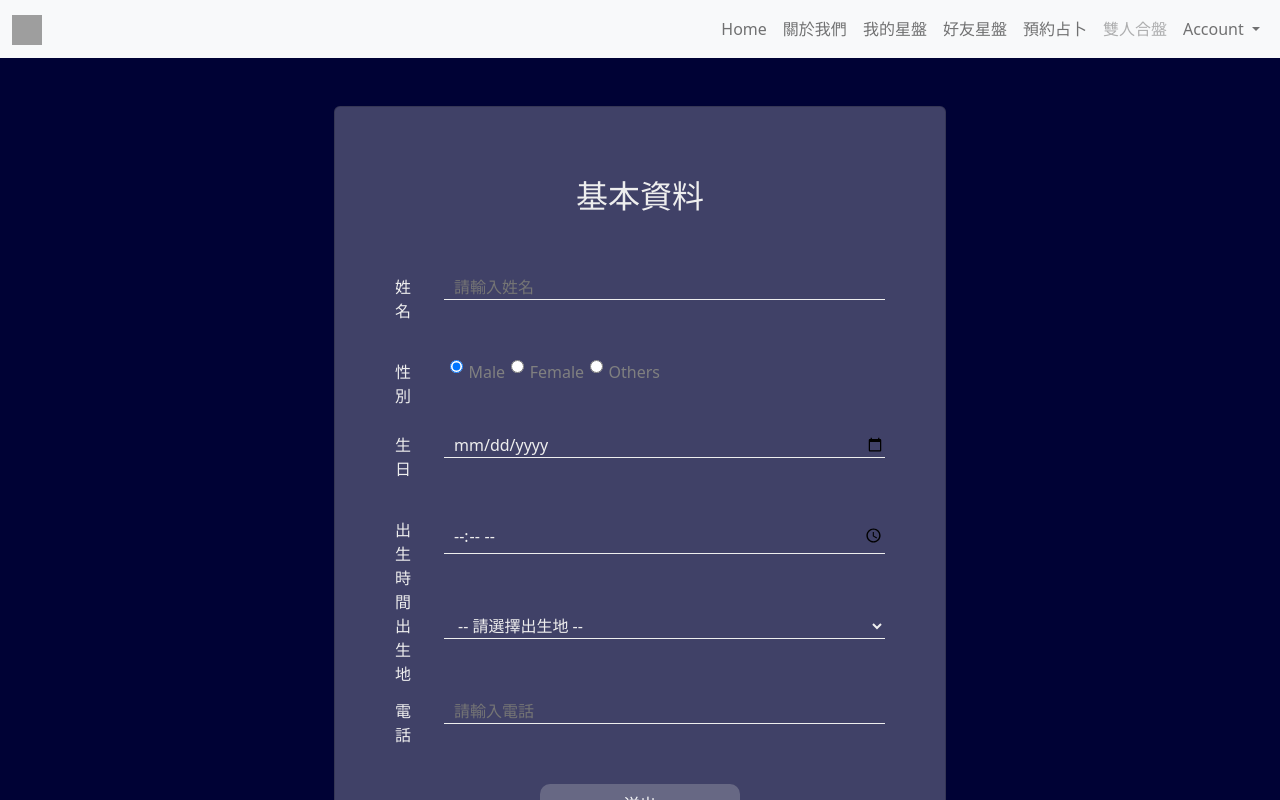
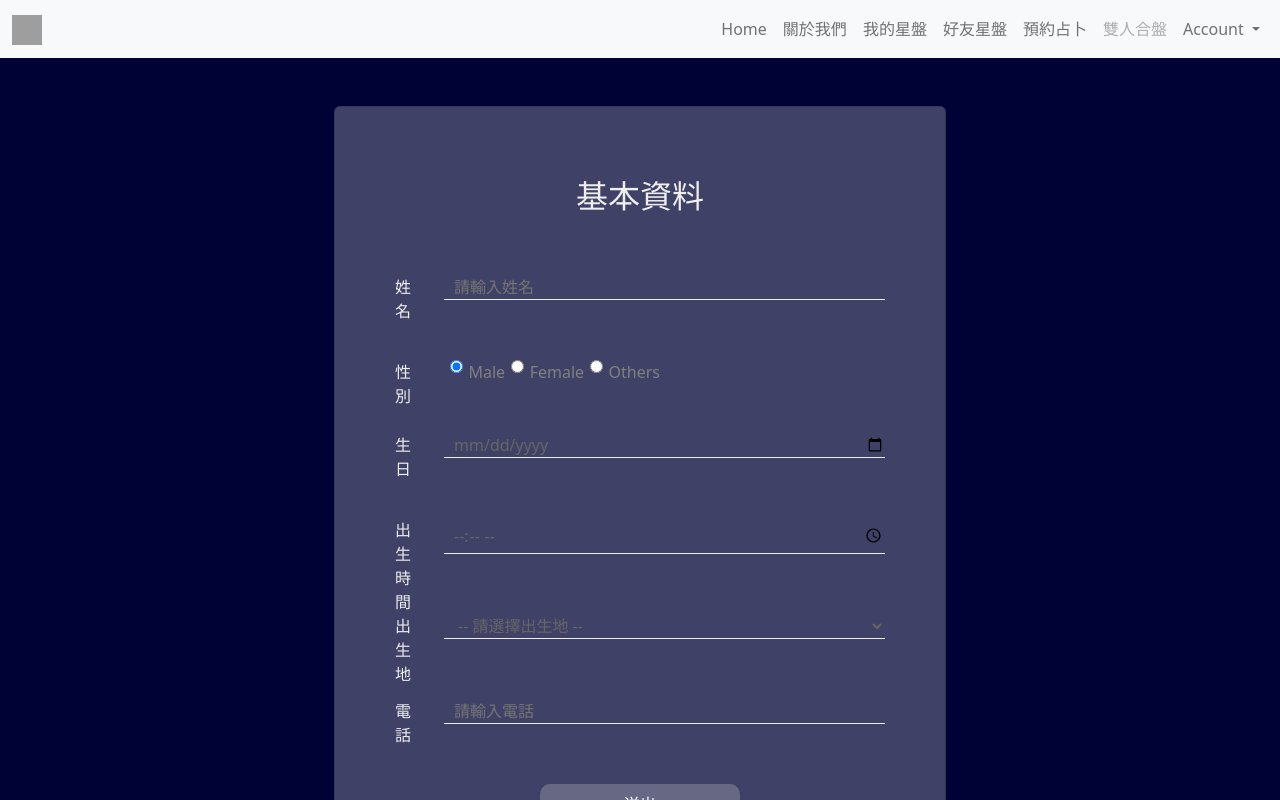
Before and after one commit to ggssgsgs/astria, a Vue app: page /signUpForm in a window 1280 px wide. Shown: the top 800 px of the page. Built offline with nearby package versions, Linux system fonts and the light colour scheme; grey boxes are pictures that could not be loaded; the HTML template or start-up script is replaced by a standard one.

Commit message:
202209240811

```diff
--- a/src/views/LoginByCode.vue
+++ b/src/views/LoginByCode.vue
@@ -33,15 +33,16 @@ export default {
 </script>
 
 <style scoped>
-/* .login-code {
-    position:relative;
-} */
+*{
+  color: #666;
+}
 input {
   width: 100%;
   height: 60px;
   margin: 20px 0;
   padding-left: 10px;
   border-radius: 10px;
+  color: #666;
 }
 .login-code {
   padding: 0 80px;
--- a/src/views/LoginByPwd.vue
+++ b/src/views/LoginByPwd.vue
@@ -48,6 +48,7 @@ input {
   margin: 20px 0;
   padding-left: 10px;
   border-radius: 10px;
+  color: #666;
 }
 .inpuForm {
   padding: 0 80px;
--- a/src/views/SignUp.vue
+++ b/src/views/SignUp.vue
@@ -258,6 +258,7 @@ input {
 h2 {
   text-align: center;
   margin: 30px 0 20px;
+  color: #eee;
 }
 img {
   width: 100%;
@@ -291,7 +292,7 @@ img {
   border-radius: 10px;
   background: rgba(217, 217, 217, 0.25);
   border: none;
-  color: #fff;
+  color: #eee;
 }
 .outlink {
   padding: 20px 30px;
@@ -319,12 +320,22 @@ img {
   flex-direction: column;
   align-items: center;
   text-align: center;
+  margin-top: 10px;
+}
+.sinup span {
+  color: #eee;
+  margin-top: 10px;
 }
 .sinup .t1 {
-  margin-left: 10px;
+  margin: 0px 0 0 10px;
+
+  color: #eee;
 }
 .sinup .t1:hover {
-  margin-left: 10px;
+  margin: 10px 0 0 10px;
   color: #62ff36;
 }
+.el-form-item__error{
+  color: #eee;
+}
 </style>
--- a/src/views/SingUpForm.vue
+++ b/src/views/SingUpForm.vue
@@ -298,6 +298,7 @@ input {
   outline: none;
   margin-bottom: 40px;
   padding-left: 10px;
+  color: #666;
 }
 select {
   background: rgba(255, 255, 255, 0);
@@ -306,6 +307,7 @@ select {
   outline: none;
   margin-bottom: 40px;
   padding-left: 10px;
+  color: #666;
 }
 .card {
   background: rgba(255, 255, 255, 0.25);
```
